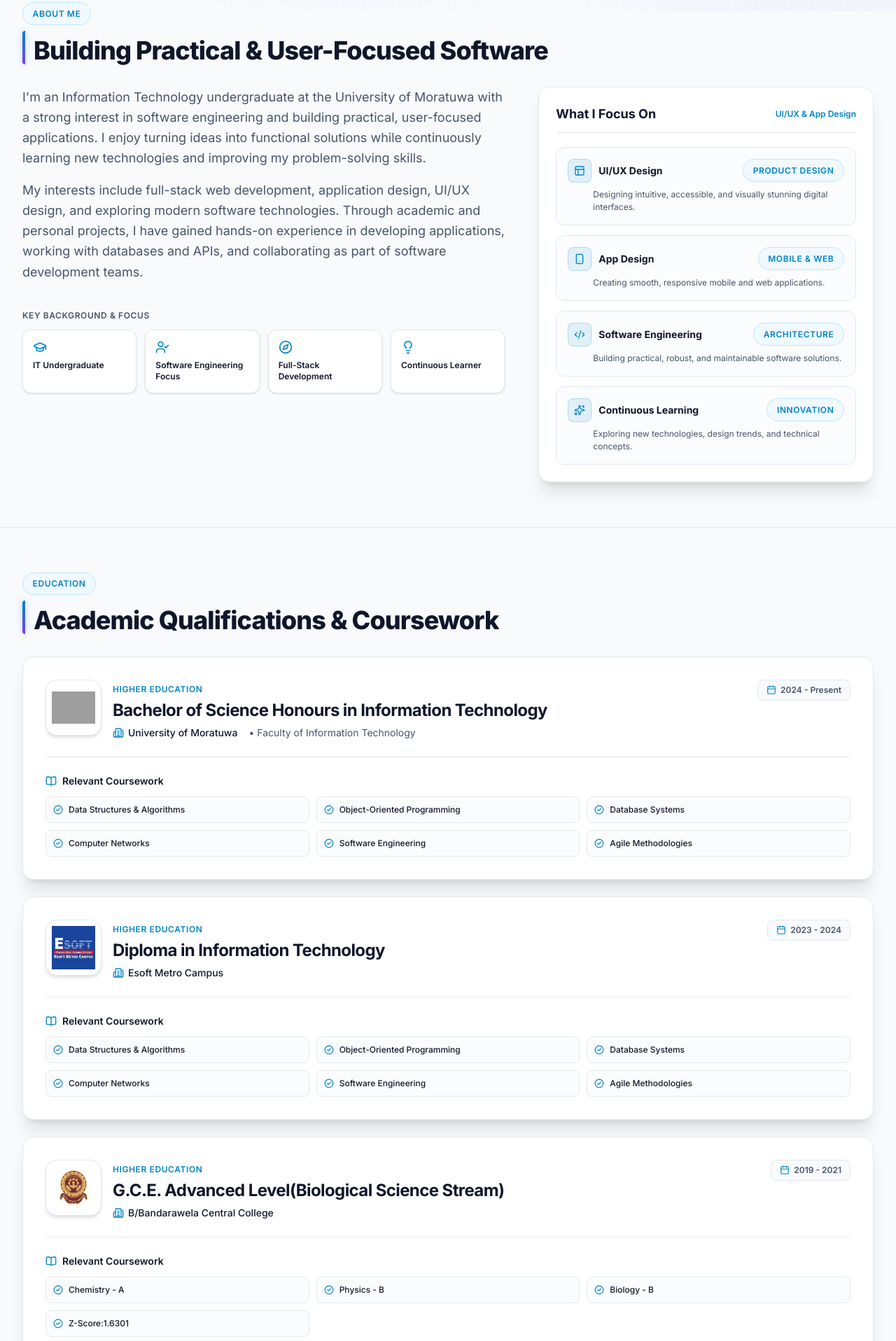
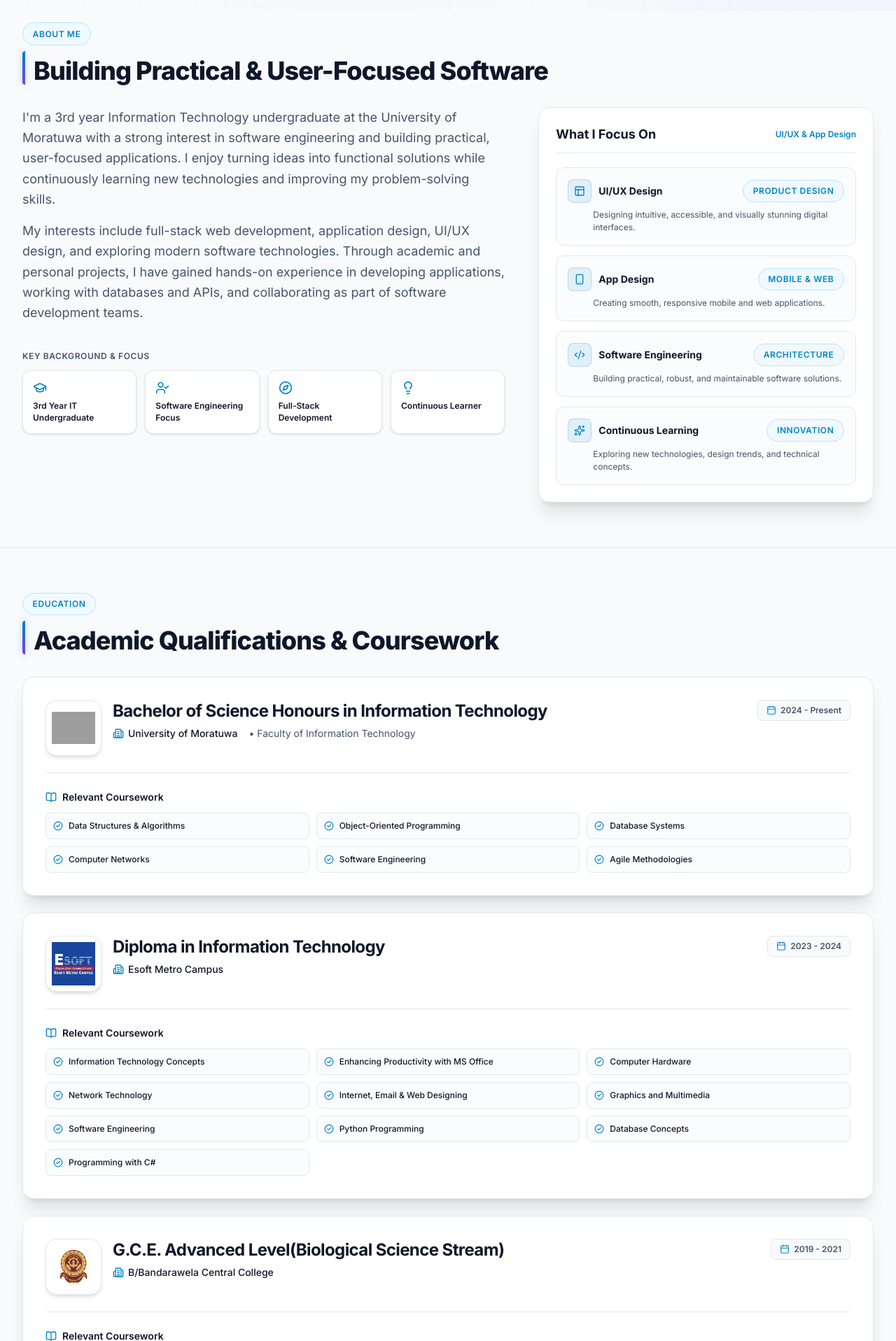
Before and after one commit to shara-kmrn/My-Personal-Portfolio, a React (Vite) app: page / in a window 1280 px wide. Shown: the part 784-2700 px from the top of the page at 70% size. Built offline with nearby package versions, Linux system fonts and the light colour scheme; grey boxes are pictures that could not be loaded.

Commit message:
feat: add About and Contact components along with contact data and utilities

```diff
--- a/src/components/About.tsx
+++ b/src/components/About.tsx
@@ -24,7 +24,7 @@ export const About = () => {
   }
 
   const highlights = [
-    { icon: GraduationCap, label: 'IT Undergraduate' },
+    { icon: GraduationCap, label: '3rd Year IT Undergraduate' },
     { icon: UserCheck, label: 'Software Engineering Focus' },
     { icon: Compass, label: 'Full-Stack Development' },
     { icon: Lightbulb, label: 'Continuous Learner' },
@@ -85,7 +85,7 @@ export const About = () => {
           <motion.div variants={itemVariants} className="lg:col-span-7 space-y-6">
             <div className="space-y-4 text-base sm:text-lg text-theme-secondary leading-relaxed">
               <p>
-                I'm an Information Technology undergraduate at the University of Moratuwa with a strong interest in software engineering and building practical, user-focused applications. I enjoy turning ideas into functional solutions while continuously learning new technologies and improving my problem-solving skills.
+                I'm a 3rd year Information Technology undergraduate at the University of Moratuwa with a strong interest in software engineering and building practical, user-focused applications. I enjoy turning ideas into functional solutions while continuously learning new technologies and improving my problem-solving skills.
               </p>
               <p>
                 My interests include full-stack web development, application design, UI/UX design, and exploring modern software technologies. Through academic and personal projects, I have gained hands-on experience in developing applications, working with databases and APIs, and collaborating as part of software development teams.
--- a/src/components/Contact.tsx
+++ b/src/components/Contact.tsx
@@ -127,7 +127,7 @@ export const Contact = () => {
           <motion.div variants={itemVariants} className="lg:col-span-5 space-y-6">
             {/* Description Paragraph */}
             <p className="text-sm sm:text-base text-theme-secondary leading-relaxed">
-              I'm an Information Technology undergraduate at the University of Moratuwa. Whether you have an internship opportunity, a project to discuss, or just want to connect, I would love to hear from you.
+              I'm a 3rd year Information Technology undergraduate at the University of Moratuwa. Whether you have an internship opportunity, a project to discuss, or just want to connect, I would love to hear from you.
             </p>
 
             {/* Direct Contact Copy Bars */}
--- a/src/components/Education.tsx
+++ b/src/components/Education.tsx
@@ -72,9 +72,6 @@ export const Education = () => {
                   )}
 
                   <div className="space-y-1.5">
-                    <div className="inline-flex items-center gap-2 text-theme-accent font-semibold text-xs uppercase tracking-wider">
-                      <span>Higher Education</span>
-                    </div>
                     <h3 className="text-xl sm:text-2xl font-bold text-theme-text tracking-tight">
                       {item.degree}
                     </h3>
@@ -109,7 +106,7 @@ export const Education = () => {
                     <span>Relevant Coursework</span>
                   </div>
                   <div className="grid grid-cols-1 sm:grid-cols-2 lg:grid-cols-3 gap-2.5">
-                    {item.coursework.map((course) => (
+                    {item.coursework.filter((c) => Boolean(c && c.trim())).map((course) => (
                       <div
                         key={course}
                         className="flex items-center gap-2 p-2.5 rounded-lg bg-theme-bg/60 border border-theme-border text-xs font-medium text-theme-text"
--- a/src/components/Footer.tsx
+++ b/src/components/Footer.tsx
@@ -47,7 +47,7 @@ export const Footer = () => {
               Rashmishara Nawodani
             </a>
             <p className="text-xs text-theme-secondary">
-              Software Engineering Undergraduate
+              3rd Year IT Undergraduate @ UoM
             </p>
           </div>
 
--- a/src/components/Hero.tsx
+++ b/src/components/Hero.tsx
@@ -92,7 +92,7 @@ export const Hero = () => {
               <Sparkles className="w-3.5 h-3.5" aria-hidden="true" />
               <span>Hi, I'm Rashmishara Nawodani</span>
             </span>
-            <span className="tag-neon">IT Undergraduate @ UoM</span>
+            <span className="tag-neon">3rd Year IT Undergraduate @ UoM</span>
           </motion.div>
 
           {/* 2. Main Name & Headline */}
@@ -110,7 +110,7 @@ export const Hero = () => {
             variants={itemVariants}
             className="text-base sm:text-lg text-theme-secondary max-w-xl leading-relaxed"
           >
-            I am an Information Technology undergraduate at the University of Moratuwa with a passion for software development, problem-solving, and building intuitive, practical digital experiences.
+            I am a 3rd year Information Technology undergraduate at the University of Moratuwa with a passion for software development, problem-solving, and building intuitive, practical digital experiences.
           </motion.p>
 
           {/* 4. Code-Inspired Accent Snippet */}
--- a/src/data/education.ts
+++ b/src/data/education.ts
@@ -38,12 +38,16 @@ export const educationData: EducationItem[] = [
     logo: esoftLogo,
     period: '2023 - 2024',
     coursework: [
-      'Data Structures & Algorithms',
-      'Object-Oriented Programming',
-      'Database Systems',
-      'Computer Networks',
+      'Information Technology Concepts',
+      'Enhancing Productivity with MS Office',
+      'Computer Hardware',
+      'Network Technology',
+      'Internet, Email & Web Designing',
+      'Graphics and Multimedia',
       'Software Engineering',
-      'Agile Methodologies',
+      'Python Programming',
+      'Database Concepts',
+      'Programming with C#',
     ],
   },
   {
```
